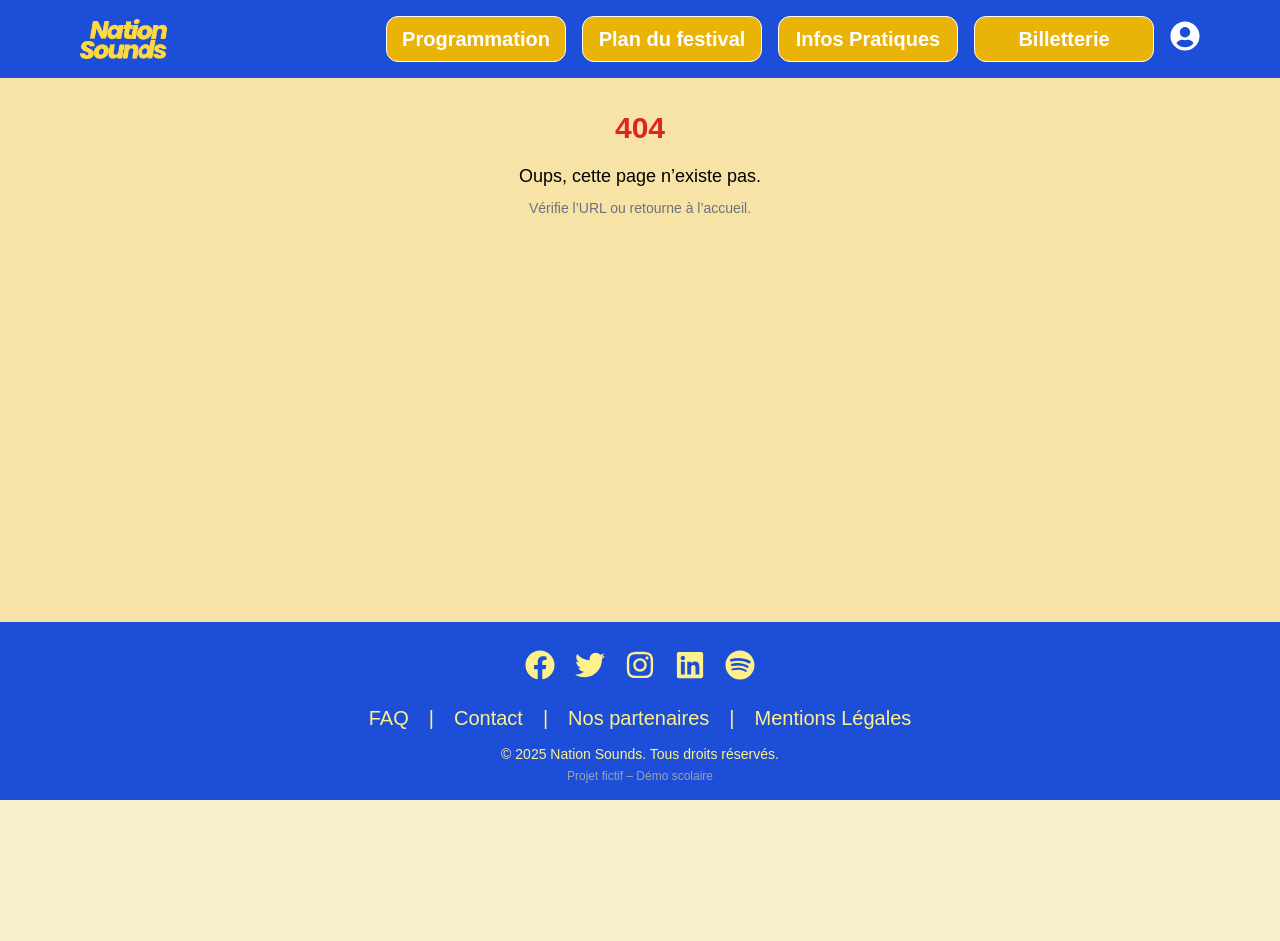
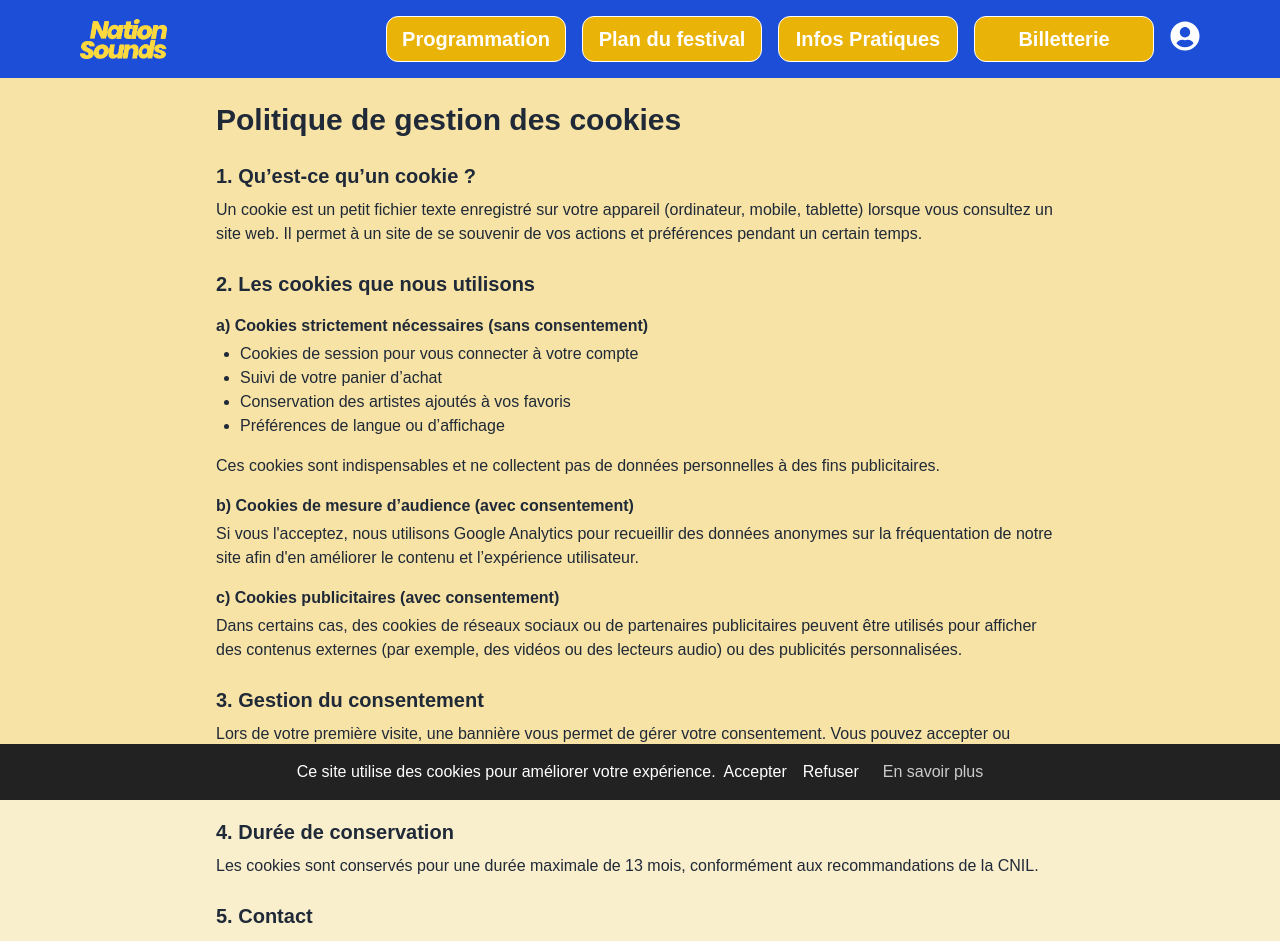
Before and after one commit to Guillaume-Lorente/festival-nation-sounds, a React (Vite) app in the folder frontend/: page /politique-cookies in a window 1280 px wide. Shown: the top 941 px of the page. Before the commit the page ends 800 px from the top, so only its background shows below. Built offline with nearby package versions, Linux system fonts and the light colour scheme.

Commit message:
Création des cookies

```diff
--- a/frontend/src/App.jsx
+++ b/frontend/src/App.jsx
@@ -1,6 +1,4 @@
 import { BrowserRouter as Router, Routes, Route } from "react-router-dom";
-import Login from "./pages/Login";
-import Register from "./pages/Register";
 import AdminLogin from "./pages/AdminLogin";
 import AdminDashboard from "./pages/AdminDashboard";
 import AdminManageArtists from "./pages/AdminManageArtists";
@@ -13,6 +11,10 @@ import AdminEditEvent from "./pages/AdminEditEvent";
 import AdminAddMapArea from "./pages/AdminAddMapArea";
 import AdminEditMapArea from "./pages/AdminEditMapArea";
 import PrivateAdminRoute from "./components/PrivateAdminRoute";
+import Login from "./pages/Login";
+import Register from "./pages/Register";
+import CookieBanner from "./components/CookieBanner";
+import CookiePolitics from "./pages/CookiePolitics";
 import Lineup from "./pages/Lineup";
 import Account from "./pages/Account";
 import Header from "./components/Header";
@@ -50,6 +52,7 @@ function App() {
         <Route path="/admin/login" element={<AdminLogin />} />
         <Route path="/legalnotices" element={<MentionsLegales />} />
         <Route path="/contact" element={<Contact />} />
+        <Route path="/politique-cookies" element={<CookiePolitics />} />
 
         {/* Routes utilisateur privé */}
         <Route
@@ -148,6 +151,7 @@ function App() {
       </Routes>
       </main>
       <Footer />
+      <CookieBanner />
       </div>
     </Router>
   );
--- /dev/null
+++ b/frontend/src/components/CookieBanner.jsx
@@ -0,0 +1,65 @@
+import { useEffect, useState } from "react";
+
+const CookieBanner = () => {
+  const [showBanner, setShowBanner] = useState(false);
+
+  useEffect(() => {
+    const consent = localStorage.getItem("cookieConsent");
+    if (!consent) {
+      setShowBanner(true);
+    }
+  }, []);
+
+  const handleConsent = (accepted) => {
+    localStorage.setItem("cookieConsent", accepted ? "true" : "false");
+    setShowBanner(false);
+    if (accepted) {
+      loadAnalyticsScripts();
+    }
+  };
+
+  const loadAnalyticsScripts = () => {
+    // Exemple pour Google Analytics
+    const script = document.createElement("script");
+    script.src = "https://www.googletagmanager.com/gtag/js?id=G-XXXXXXX";
+    script.async = true;
+    document.head.appendChild(script);
+
+    script.onload = () => {
+      window.dataLayer = window.dataLayer || [];
+      function gtag() {
+        window.dataLayer.push(arguments);
+      }
+      gtag("js", new Date());
+      gtag("config", "G-XXXXXXX");
+    };
+  };
+
+  return (
+    showBanner && (
+      <div style={{
+        position: "fixed",
+        bottom: 0,
+        width: "100%",
+        backgroundColor: "#222",
+        color: "#fff",
+        padding: "1rem",
+        textAlign: "center",
+        zIndex: 1000
+      }}>
+        Ce site utilise des cookies pour améliorer votre expérience.
+        <button onClick={() => handleConsent(true)} style={{ margin: "0 0.5rem" }}>
+          Accepter
+        </button>
+        <button onClick={() => handleConsent(false)} style={{ margin: "0 0.5rem" }}>
+          Refuser
+        </button>
+        <a href="/politique-cookies" style={{ color: "#ccc", marginLeft: "1rem" }}>
+          En savoir plus
+        </a>
+      </div>
+    )
+  );
+};
+
+export default CookieBanner;
--- a/frontend/src/components/Footer.jsx
+++ b/frontend/src/components/Footer.jsx
@@ -69,6 +69,18 @@ export default function Footer() {
         <a href="/legalnotices" className="hover:text-blue-300 duration-300">Mentions Légales</a>
       </nav>
 
+      <p className="mt-2">
+  <button
+    onClick={() => {
+      localStorage.removeItem("cookieConsent");
+      window.location.reload(); // Recharge pour réafficher la bannière
+    }}
+    className="text-sm hover:text-blue-300 duration-300"
+  >
+    Gérer mes cookies
+  </button>
+</p>
+
       {/* Copyright */}
       <p className="text-sm">
         &copy; {new Date().getFullYear()} Nation Sounds. Tous droits réservés.
--- /dev/null
+++ b/frontend/src/pages/CookiePolitics.jsx
@@ -0,0 +1,65 @@
+export default function CookiePolitics() {
+  return (
+    <div className="max-w-4xl mx-auto p-6 text-gray-800">
+      <h1 className="text-3xl font-bold mb-6">Politique de gestion des cookies</h1>
+
+      <section className="mb-6">
+        <h2 className="text-xl font-semibold mb-2">1. Qu’est-ce qu’un cookie ?</h2>
+        <p>
+          Un cookie est un petit fichier texte enregistré sur votre appareil (ordinateur, mobile, tablette)
+          lorsque vous consultez un site web. Il permet à un site de se souvenir de vos actions et préférences
+          pendant un certain temps.
+        </p>
+      </section>
+
+      <section className="mb-6">
+        <h2 className="text-xl font-semibold mb-2">2. Les cookies que nous utilisons</h2>
+
+        <h3 className="font-semibold mt-4 mb-1">a) Cookies strictement nécessaires (sans consentement)</h3>
+        <ul className="list-disc pl-6 mb-4">
+          <li>Cookies de session pour vous connecter à votre compte</li>
+          <li>Suivi de votre panier d’achat</li>
+          <li>Conservation des artistes ajoutés à vos favoris</li>
+          <li>Préférences de langue ou d’affichage</li>
+        </ul>
+        <p>Ces cookies sont indispensables et ne collectent pas de données personnelles à des fins publicitaires.</p>
+
+        <h3 className="font-semibold mt-4 mb-1">b) Cookies de mesure d’audience (avec consentement)</h3>
+        <p>
+          Si vous l'acceptez, nous utilisons Google Analytics pour recueillir des données anonymes sur la fréquentation
+          de notre site afin d'en améliorer le contenu et l’expérience utilisateur.
+        </p>
+
+        <h3 className="font-semibold mt-4 mb-1">c) Cookies publicitaires (avec consentement)</h3>
+        <p>
+          Dans certains cas, des cookies de réseaux sociaux ou de partenaires publicitaires peuvent être utilisés pour
+          afficher des contenus externes (par exemple, des vidéos ou des lecteurs audio) ou des publicités personnalisées.
+        </p>
+      </section>
+
+      <section className="mb-6">
+        <h2 className="text-xl font-semibold mb-2">3. Gestion du consentement</h2>
+        <p>
+          Lors de votre première visite, une bannière vous permet de gérer votre consentement. Vous pouvez accepter ou refuser l’utilisation des cookies non essentiels à tout moment.
+          Vous pouvez également <strong>modifier votre choix à tout moment</strong> en cliquant sur le lien “Gérer mes cookies”
+          situé en bas du site.
+        </p>
+      </section>
+
+      <section className="mb-6">
+        <h2 className="text-xl font-semibold mb-2">4. Durée de conservation</h2>
+        <p>
+          Les cookies sont conservés pour une durée maximale de 13 mois, conformément aux recommandations de la CNIL.
+        </p>
+      </section>
+
+      <section>
+        <h2 className="text-xl font-semibold mb-2">5. Contact</h2>
+        <p>
+          Pour toute question concernant notre politique de gestion des cookies, vous pouvez nous contacter à l’adresse
+          suivante : <a href="mailto:contact@nation-sounds.fr" className="text-blue-600 underline">contact@nation-sounds.fr</a>
+        </p>
+      </section>
+    </div>
+  );
+}
```
